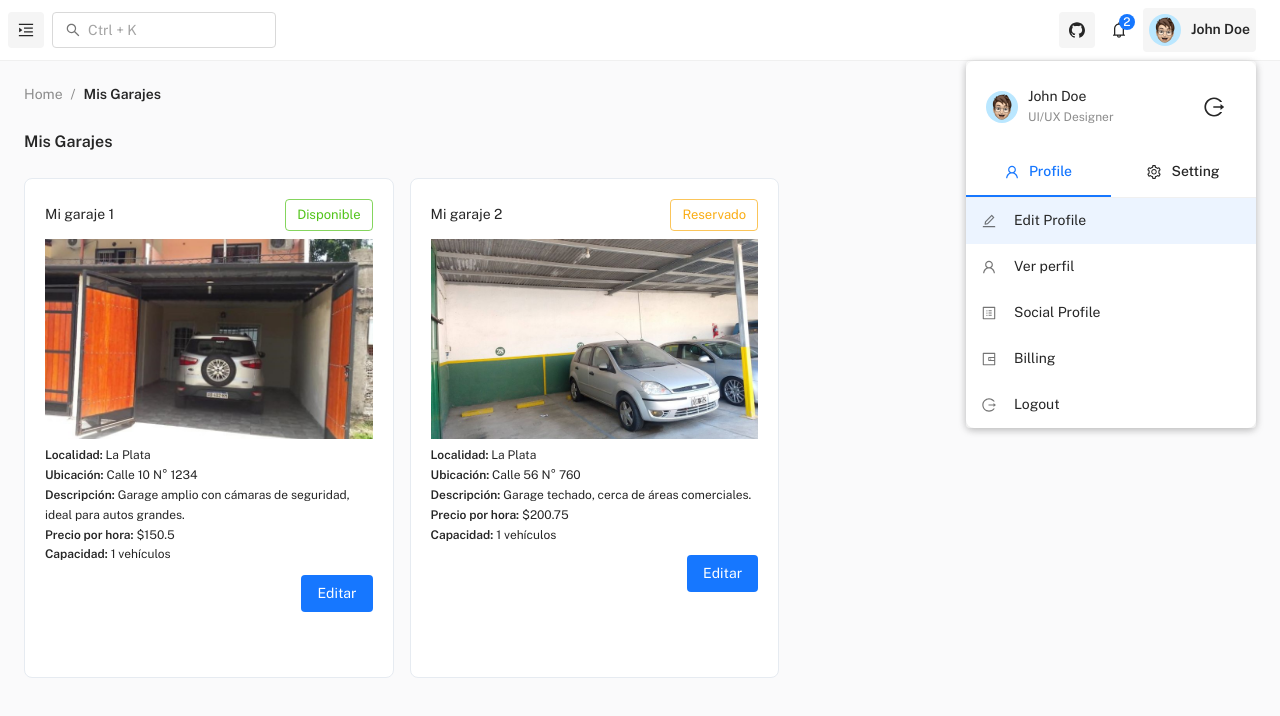
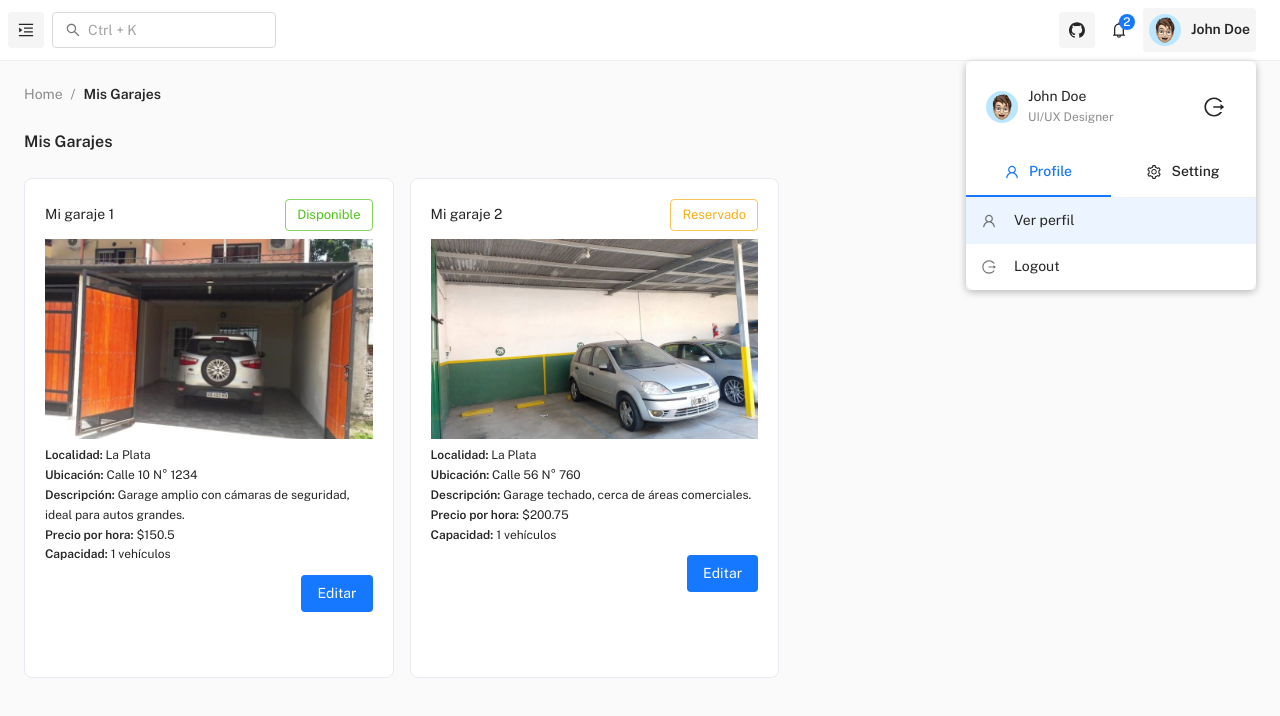
Before and after one commit to Nachoff13/Proyecto-Estacionamiento, a React (Vite) app in the folder frontend/: page /home-propietario in a window 1280 px wide. Both pictures are taken after a click on the button "John Doe". Shown: the top 716 px of the page. Built offline with nearby package versions, Linux system fonts and the light colour scheme.

Commit message:
feat: comenté opciones innecesarias que vienen con la tabla mantis

```diff
--- a/frontend/src/layout/Dashboard/Header/HeaderContent/Profile/ProfileTab.jsx
+++ b/frontend/src/layout/Dashboard/Header/HeaderContent/Profile/ProfileTab.jsx
@@ -34,15 +34,15 @@ export default function ProfileTab() {
         selected={selectedIndex === 0}
         onClick={(event) => handleListItemClick(event, 0, '/apps/profiles/user/personal')}
       >
-        <ListItemIcon>
+        {/* <ListItemIcon>
           <EditOutlined />
         </ListItemIcon>
-        <ListItemText primary="Edit Profile" />
+         <ListItemText primary="Edit Profile" />
       </ListItemButton>
       <ListItemButton
         selected={selectedIndex === 1}
         onClick={(event) => handleListItemClick(event, 1, '/apps/profiles/account/basic')} // Ruta para Ver perfil
-      >
+      > */}
         <ListItemIcon>
           <UserOutlined />
         </ListItemIcon>
@@ -52,7 +52,7 @@ export default function ProfileTab() {
         selected={selectedIndex === 3}
         onClick={(event) => handleListItemClick(event, 3, 'apps/profiles/account/personal')}
       >
-        <ListItemIcon>
+        {/* <ListItemIcon>
           <ProfileOutlined />
         </ListItemIcon>
         <ListItemText primary="Social Profile" />
@@ -60,13 +60,13 @@ export default function ProfileTab() {
       <ListItemButton
         selected={selectedIndex === 4}
         onClick={(event) => handleListItemClick(event, 4, '/apps/invoice/details/1')}
-      >
-        <ListItemIcon>
+      > */}
+        {/* <ListItemIcon>
           <WalletOutlined />
         </ListItemIcon>
         <ListItemText primary="Billing" />
       </ListItemButton>
-      <ListItemButton selected={selectedIndex === 2}>
+      <ListItemButton selected={selectedIndex === 2}> */}
         <ListItemIcon>
           <LogoutOutlined />
         </ListItemIcon>
--- a/frontend/src/layout/Dashboard/Header/HeaderContent/Profile/SettingTab.jsx
+++ b/frontend/src/layout/Dashboard/Header/HeaderContent/Profile/SettingTab.jsx
@@ -37,7 +37,7 @@ export default function SettingTab() {
         </ListItemIcon>
         <ListItemText primary="Privacy Center" />
       </ListItemButton>
-      <ListItemButton selected={selectedIndex === 3} onClick={(event) => handleListItemClick(event, 3)}>
+      {/* <ListItemButton selected={selectedIndex === 3} onClick={(event) => handleListItemClick(event, 3)}>
         <ListItemIcon>
           <CommentOutlined />
         </ListItemIcon>
@@ -48,7 +48,7 @@ export default function SettingTab() {
           <UnorderedListOutlined />
         </ListItemIcon>
         <ListItemText primary="History" />
-      </ListItemButton>
+      </ListItemButton> */}
     </List>
   );
 }
```
